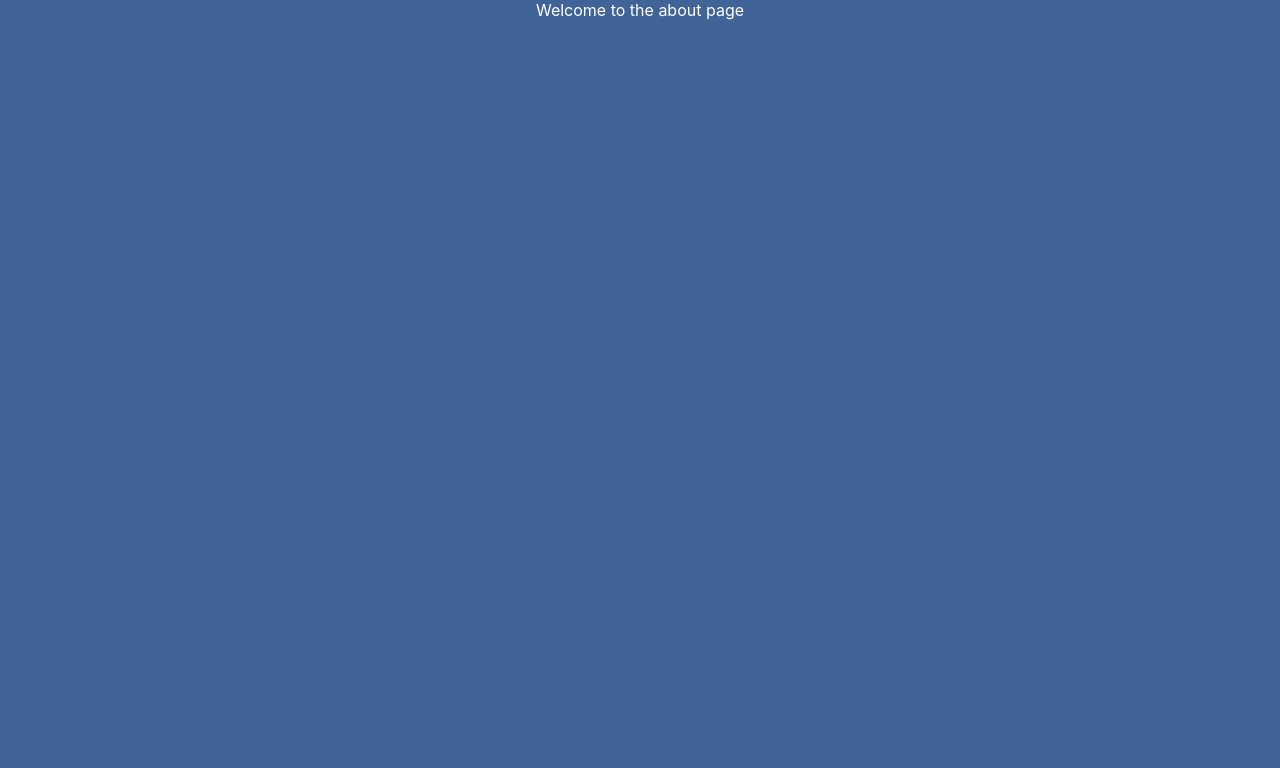
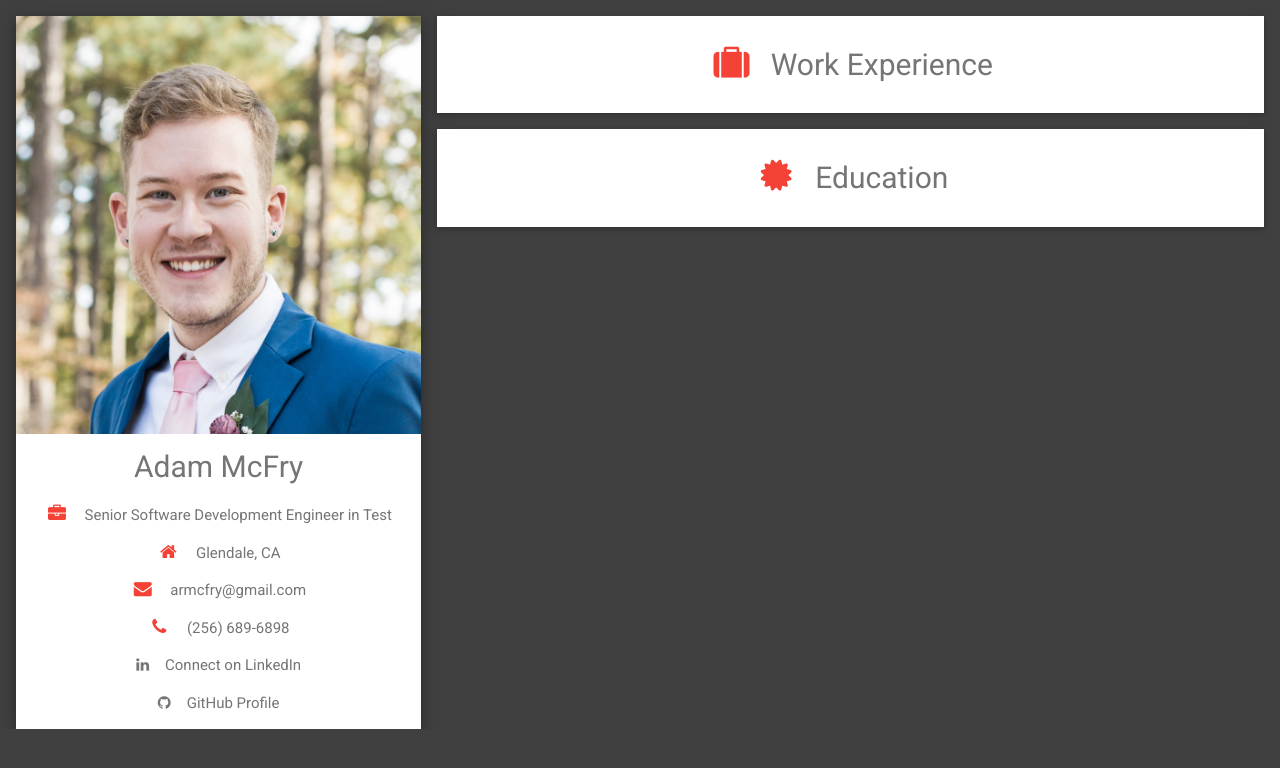
Before and after one commit to armcfry/armcfry.github.io, a React (Create React App) app in the folder armcfry-github-page/: page / in a window 1280 px wide. Both pictures are taken after a click on the button "About". Shown: the top 768 px of the page. Built offline with nearby package versions, Linux system fonts and the light colour scheme.

Commit message:
template WIP, updating about page

```diff
--- a/armcfry-github-page/src/index.css
+++ b/armcfry-github-page/src/index.css
@@ -1,6 +1,6 @@
 body {
   margin: 0;
-  background-color: #406498;
+  background-color: #404040;
   font-family: -apple-system, BlinkMacSystemFont, 'Segoe UI', 'Roboto', 'Oxygen',
     'Ubuntu', 'Cantarell', 'Fira Sans', 'Droid Sans', 'Helvetica Neue',
     sans-serif;
--- a/armcfry-github-page/src/pages/About.jsx
+++ b/armcfry-github-page/src/pages/About.jsx
@@ -2,13 +2,64 @@ import React from 'react';
 
 function About() {
   return (
-    <div>
-      <header className="w3-container w3-center w3-padding-32" style={{ color: "white" }}>
-        <div>
-          Welcome to the about page
+    <html>
+      <head>
+        {/* <title>W3.CSS Template</title> */}
+        <meta charSet="UTF-8" />
+        <meta name="viewport" content="width=device-width, initial-scale=1" />
+        <link rel="stylesheet" href="https://www.w3schools.com/w3css/4/w3.css" />
+        <link rel="stylesheet" href="https://fonts.googleapis.com/css?family=Roboto" />
+        <link rel="stylesheet" href="https://cdnjs.cloudflare.com/ajax/libs/font-awesome/4.7.0/css/font-awesome.min.css" />
+        <style>
+          {`
+            html,body,h1,h2,h3,h4,h5,h6 {font-family: "Roboto", sans-serif}
+          `}
+        </style>
+      </head>
+      <div className="w3-content w3-margin-top" style={{ maxWidth: '1400px' }}>
+        <div className="w3-row-padding">
+          <div className="w3-third">
+            <div className="w3-white w3-text-grey w3-card-4">
+              <div className="w3-display-container">
+                <img src={require('../profile_pic.png')} style={{ width: '100%' }} alt="Avatar" />
+              </div>
+              <div className="w3-container">
+                <h2>Adam McFry</h2>
+                <p><i className="fa fa-briefcase fa-fw w3-margin-right w3-large w3-text-red"></i>Senior Software Development Engineer in Test</p>
+                <p><i className="fa fa-home fa-fw w3-margin-right w3-large w3-text-red"></i>Glendale, CA</p>
+                <p><i className="fa fa-envelope fa-fw w3-margin-right w3-large w3-text-red"></i>armcfry@gmail.com</p>
+                <p><i className="fa fa-phone fa-fw w3-margin-right w3-large w3-text-red"></i>(256) 689-6898</p>
+
+                <p>
+                  <a href="https://www.linkedin.com/" target="_blank" rel="noopener noreferrer" className="w3-hover-opacity">
+                    <i className="fa fa-linkedin w3-margin-right"></i>
+                  </a>
+                  Connect on LinkedIn
+                </p>
+
+                <p>
+                  <a href="https://github.com/armcfry" target="_blank" rel="noopener noreferrer" className="w3-hover-opacity">
+                    <i className="fa fa-github w3-margin-right"></i>
+                  </a>
+                  GitHub Profile
+                </p>
+
+              </div>
+            </div>
+          </div>
+          <div className="w3-twothird">
+            <div className="w3-container w3-card w3-white w3-margin-bottom">
+              <h2 className="w3-text-grey w3-padding-16"><i className="fa fa-suitcase fa-fw w3-margin-right w3-xxlarge w3-text-red"></i>Work Experience</h2>
+              {/* ... (work experience entries) ... */}
+            </div>
+            <div className="w3-container w3-card w3-white">
+              <h2 className="w3-text-grey w3-padding-16"><i className="fa fa-certificate fa-fw w3-margin-right w3-xxlarge w3-text-red"></i>Education</h2>
+              {/* ... (education entries) ... */}
+            </div>
+          </div>
         </div>
-      </header>
-    </div>
+      </div>
+    </html>
   );
 }
 
```
Also changed, not shown: armcfry-github-page/src/profile_pic.png (added).
